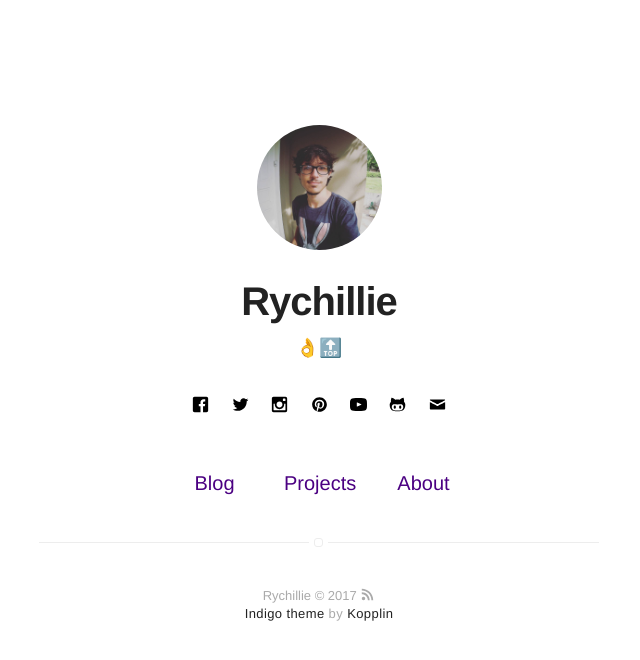
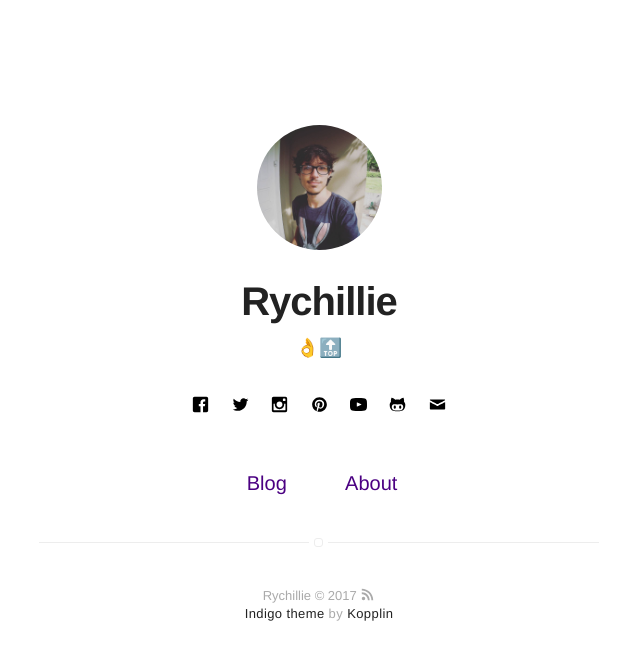
Before and after one commit to Rychillie/rychillieOLD, a Jekyll site: the page built from index.html, in a window 1280 px wide. Shown: the top 660 px of the page, without its empty margins (321-961 px from the left). Built offline with Jekyll 4.4.1, drawn with Linux system fonts in a browser that asks for light colours.

Commit message:
pagination and remove post

```diff
--- a/_config.yml
+++ b/_config.yml
@@ -66,11 +66,11 @@
 width: normal
 
 # if you don't need pagination, comment the *paginate* configs below
-# paginate: 5
-# paginate_path: "blog/:num/"
+paginate: 5
+paginate_path: "blog/:num/"
 
 # if you don't need projects, comment the *projects* configs below
-projects: true
+projects: false
 
 # if you don't need "about" or "blog", comment them out below
 about: true
```
